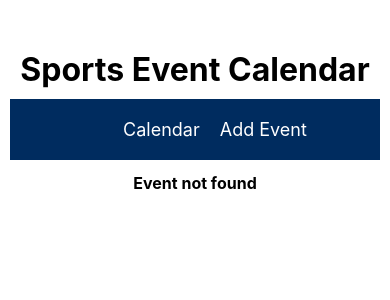
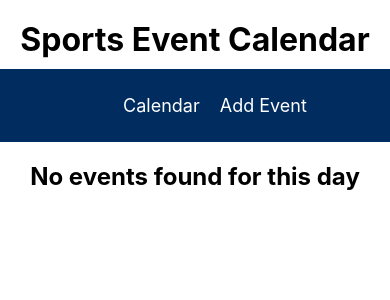
Before and after one commit to Jeeems10/sport-calendar-sportradar-ponce, a React (Create React App) app: page /event/1 in a window 390 px wide. Before the commit this address had no page. Shown: the top 300 px of the page. Built offline with nearby package versions, Linux system fonts and the light colour scheme.

Commit message:
- Implement responsive and centered layout for event details - Update CSS for Event Details Layout

```diff
--- a/src/App.js
+++ b/src/App.js
@@ -40,7 +40,7 @@ function App() {
             path="/add-event"
             element={<AddEventPage addEvent={addEvent} currentDate={new Date()} />}
           />
-          <Route path="/event/:eventId" element={<EventDetail events={events} />} />
+          <Route path="/event/:eventIds" element={<EventDetail events={events} />} />
         </Routes>
       </div>
     </Router>
--- a/src/components/Calendar.js
+++ b/src/components/Calendar.js
@@ -29,8 +29,10 @@ const Calendar = ({ events, filteredEvents, setFilteredEvents }) => {
   };
 
   const handleDayClick = (eventsForDay) => {
-    navigate(`/event/${eventsForDay[0].id}`);
+    const eventIds = eventsForDay.map((event) => event.id).join(",");
+    navigate(`/event/${eventIds}`);
   };
+
 
   const days = Array.from(
     { length: daysInMonth(currentDate.getMonth(), currentDate.getFullYear()) },
--- a/src/components/EventDetail.css
+++ b/src/components/EventDetail.css
@@ -1,26 +1,85 @@
-div {
+.event-detail-container {
   max-width: 100%; /* Passt sich an den Bildschirm an */
-  padding: 10px;
-  margin: 10px auto;
-  font-size: 14px;
+  margin: 20px auto;
+  text-align: center; /* Zentriert den Container-Inhalt */
 }
 
-/* Anpassung für Tablets */
+.event-detail-container h2 {
+  font-size: 24px; /* Standardgröße für die Überschrift */
+  margin-bottom: 20px;
+}
+
+/* Flexibles Layout für mehrere Events */
+.event-detail-grid {
+  display: flex;
+  justify-content: center; /* Zentriert die Karten */
+  gap: 20px; /* Abstand zwischen den Karten */
+  flex-wrap: wrap; /* Ermöglicht Zeilenumbruch bei kleineren Bildschirmen */
+  margin-top: 20px;
+}
+
+.event-detail-grid.single-event {
+  justify-content: center; /* Zentriert ein einzelnes Event */
+}
+
+.event-card {
+  background-color: #f9f9f9; /* Heller Hintergrund */
+  border: 1px solid #ccc;
+  border-radius: 8px; /* Runde Ecken */
+  padding: 15px;
+  width: 250px; /* Feste Breite für Konsistenz */
+  text-align: left; /* Details linksbündig */
+  box-shadow: 0 2px 5px rgba(0, 0, 0, 0.1); /* Leichter Schatten */
+}
+
+.event-card h3 {
+  text-align: center; /* Titel wie "Game 1" zentriert */
+  margin-bottom: 10px;
+  color: #002c5f; /* Sportradar Blau */
+}
+
+.event-card p {
+  margin: 5px 0; /* Abstand zwischen den Textzeilen */
+  font-size: 14px;
+  color: #444;
+}
+
+/* ----------- Anpassungen für Tablets ----------- */
 @media (max-width: 768px) {
-  div {
-    font-size: 12px; /* Kleinere Schrift */
-    padding: 8px;
+  .event-card {
+    width: 200px; /* Verkleinert die Kartenbreite */
+    padding: 10px; /* Weniger Padding */
+  }
+
+  .event-card h3 {
+    font-size: 18px; /* Kleinere Titelgröße */
+  }
+
+  .event-card p {
+    font-size: 12px; /* Kleinere Schriftgröße für Details */
+  }
+
+  .event-detail-container h2 {
+    font-size: 20px; /* Kleinere Überschrift */
   }
 }
 
-/* Anpassung für Smartphones */
+/* ----------- Anpassungen für Smartphones ----------- */
 @media (max-width: 480px) {
-  div {
-    font-size: 10px; /* Noch kleinere Schrift für Lesbarkeit */
-    padding: 5px;
+  .event-card {
+    width: 150px; /* Noch kleinere Kartenbreite */
+    padding: 8px; /* Weniger Padding */
   }
 
-  h2 {
-    font-size: 16px; /* Überschrift verkleinern */
+  .event-card h3 {
+    font-size: 16px; /* Kleinere Titelgröße */
+  }
+
+  .event-card p {
+    font-size: 10px; /* Kleinere Schriftgröße für Details */
+  }
+
+  .event-detail-container h2 {
+    font-size: 16px; /* Verkleinerte Überschrift */
   }
 }
--- a/src/components/EventDetail.js
+++ b/src/components/EventDetail.js
@@ -1,18 +1,27 @@
-import React from 'react';
-import { useParams } from 'react-router-dom';
-import './EventDetail.css';
+import React from "react";
+import { useParams } from "react-router-dom";
+import "./EventDetail.css";
 
 const EventDetail = ({ events }) => {
-  const { eventId } = useParams();
-  const event = events.find((event) => event.id === eventId);
+  const { eventIds } = useParams();
+  const ids = eventIds.split(",");
+  const dayEvents = events.filter((event) => ids.includes(event.id));
 
-  if (!event) {
-    return <h2>Event not found</h2>;
+  if (dayEvents.length === 0) {
+    return <h2>No events found for this day</h2>;
   }
 
   return (
-    <div>
+    <div className="event-detail-container">
       <h2>Event Details</h2>
+      <div
+        className={`event-detail-grid ${
+          dayEvents.length === 1 ? "single-event" : ""
+        }`}
+      >
+        {dayEvents.map((event, index) => (
+          <div key={index} className="event-card">
+            <h3>Game {index + 1}</h3>
             <p>
               <strong>Date:</strong> {event.dateVenue}
             </p>
@@ -23,21 +32,25 @@ const EventDetail = ({ events }) => {
               <strong>Sport:</strong> {event.sport}
             </p>
             <p>
-        <strong>Home Team:</strong> {event.homeTeam?.name || 'TBD'}
+              <strong>Home Team:</strong> {event.homeTeam?.name || "TBD"}
             </p>
             <p>
-        <strong>Away Team:</strong> {event.awayTeam?.name || 'TBD'}
+              <strong>Away Team:</strong> {event.awayTeam?.name || "TBD"}
             </p>
             {event.result && (
               <>
                 <p>
-            <strong>Score:</strong> {event.result.homeGoals} - {event.result.awayGoals}
+                  <strong>Score:</strong> {event.result.homeGoals} -{" "}
+                  {event.result.awayGoals}
                 </p>
                 <p>
-            <strong>Winner:</strong> {event.result.winner || 'TBD'}
+                  <strong>Winner:</strong> {event.result.winner || "TBD"}
                 </p>
               </>
             )}
+          </div>
+        ))}
+      </div>
     </div>
   );
 };
```
Lines whose indentation alone changed are shown as unchanged.
